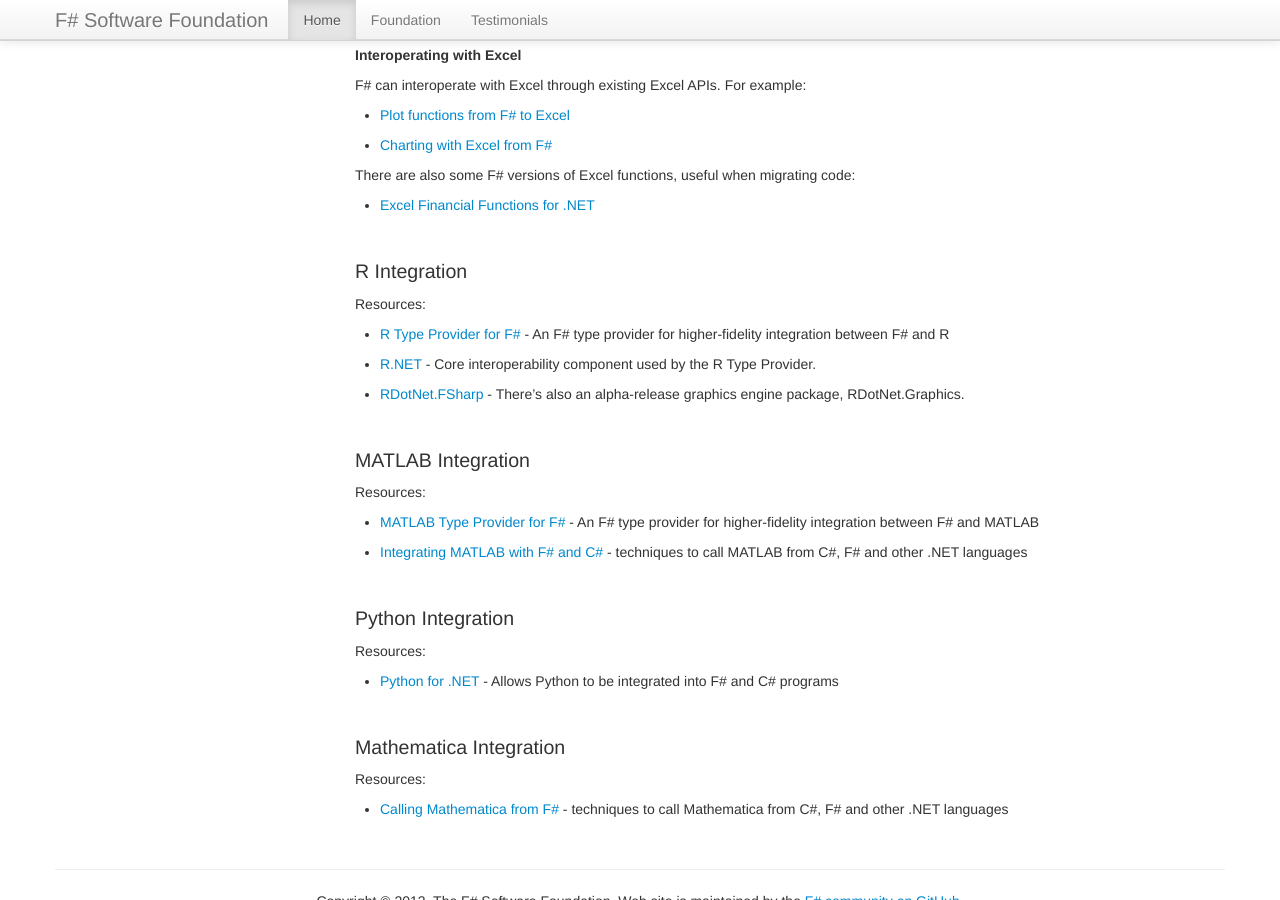
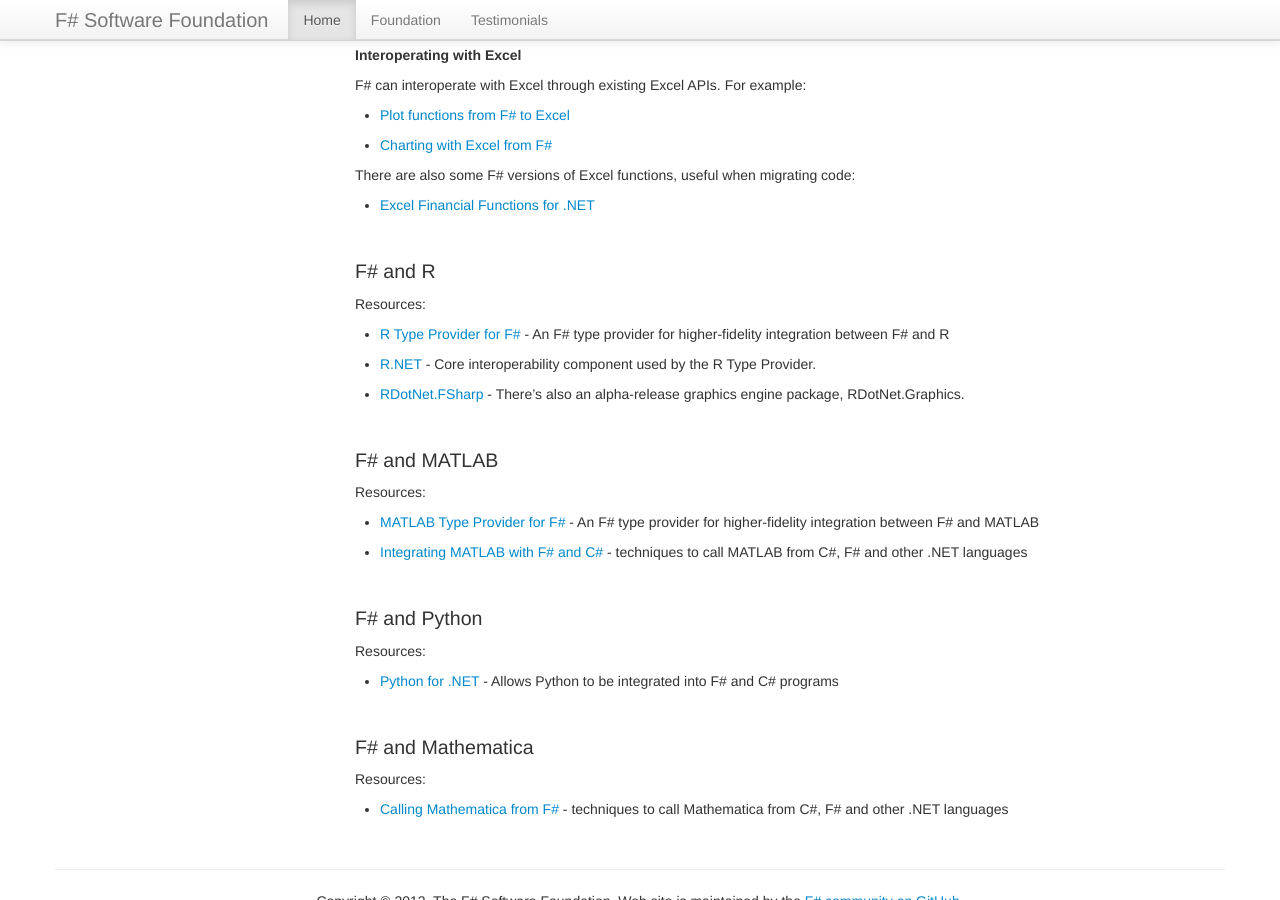
Before and after one commit to fsharp/fsharp.org, a Jekyll site: the page built from data-science/index.md, in a window 1280 px wide and 900 px high, scrolled down 1389 px. Built offline with Jekyll 4.4.1, drawn with Linux system fonts in a browser that asks for light colours; nearby versions of some CDN libraries; some web fonts are replaced; comment, search, counter and statistics services are not loaded.

Commit message:
Update index.md

```diff
--- a/data-science/index.md
+++ b/data-science/index.md
@@ -85,7 +85,7 @@
 
 
 <a id="r-interop" href="#">&nbsp;</a>
-### R Integration
+### F# and R
 
 Resources:
 
@@ -94,7 +94,7 @@
  * [RDotNet.FSharp](https://www.nuget.org/packages/RDotNet.FSharp) - There's also an alpha-release graphics engine package, RDotNet.Graphics.
 
 <a id="matlab-interop" href="#">&nbsp;</a>
-### MATLAB Integration
+### F# and MATLAB
 
 Resources:
 
@@ -102,14 +102,14 @@
  * [Integrating MATLAB with F# and C#](http://www.mathworks.com/matlabcentral/fileexchange/12987) - techniques to call MATLAB from C#, F# and other .NET languages
 
 <a id="python-interop" href="#">&nbsp;</a>
-### Python Integration
+### F# and Python
 
 Resources:
 
  * [Python for .NET](http://pythonnet.sourceforge.net/readme.html) - Allows Python to be integrated into F# and C# programs
 
 <a id="mathematica-interop" href="#">&nbsp;</a>
-### Mathematica Integration
+### F# and Mathematica
 
 Resources:
 
```
